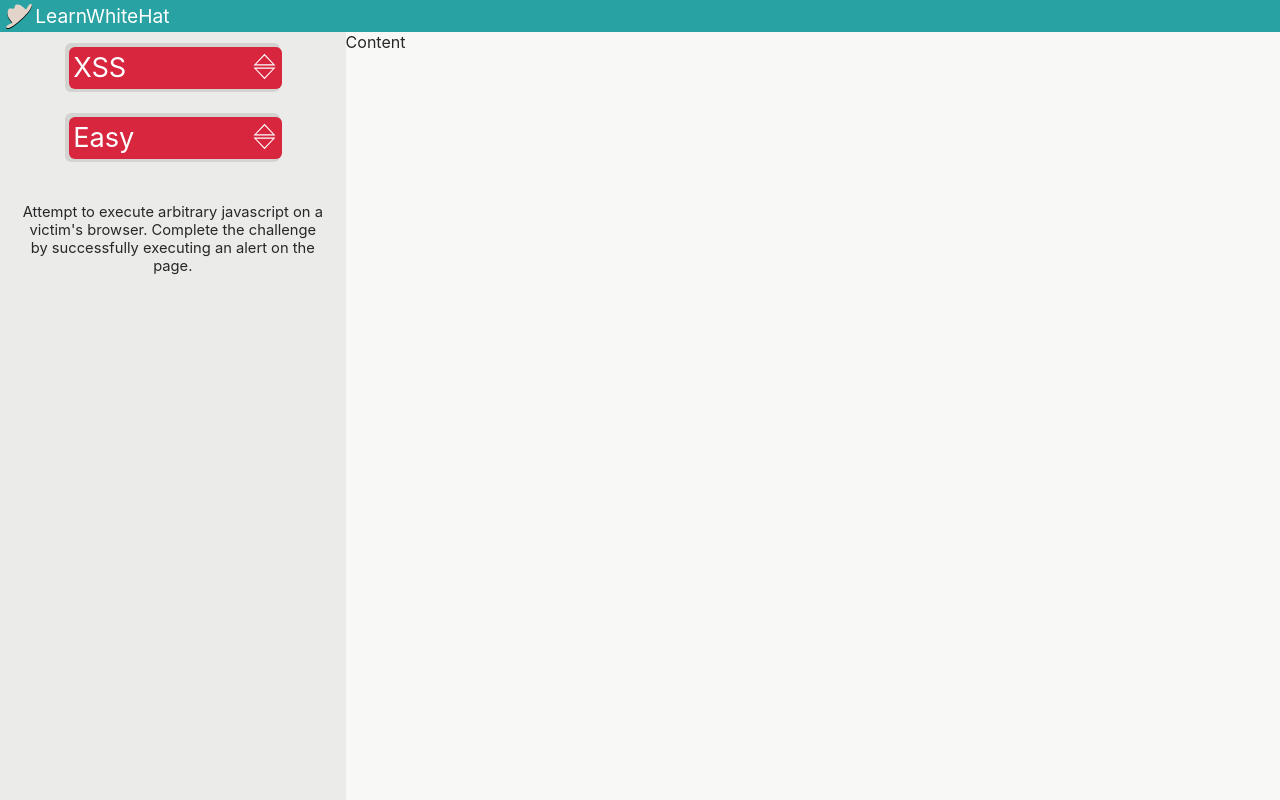
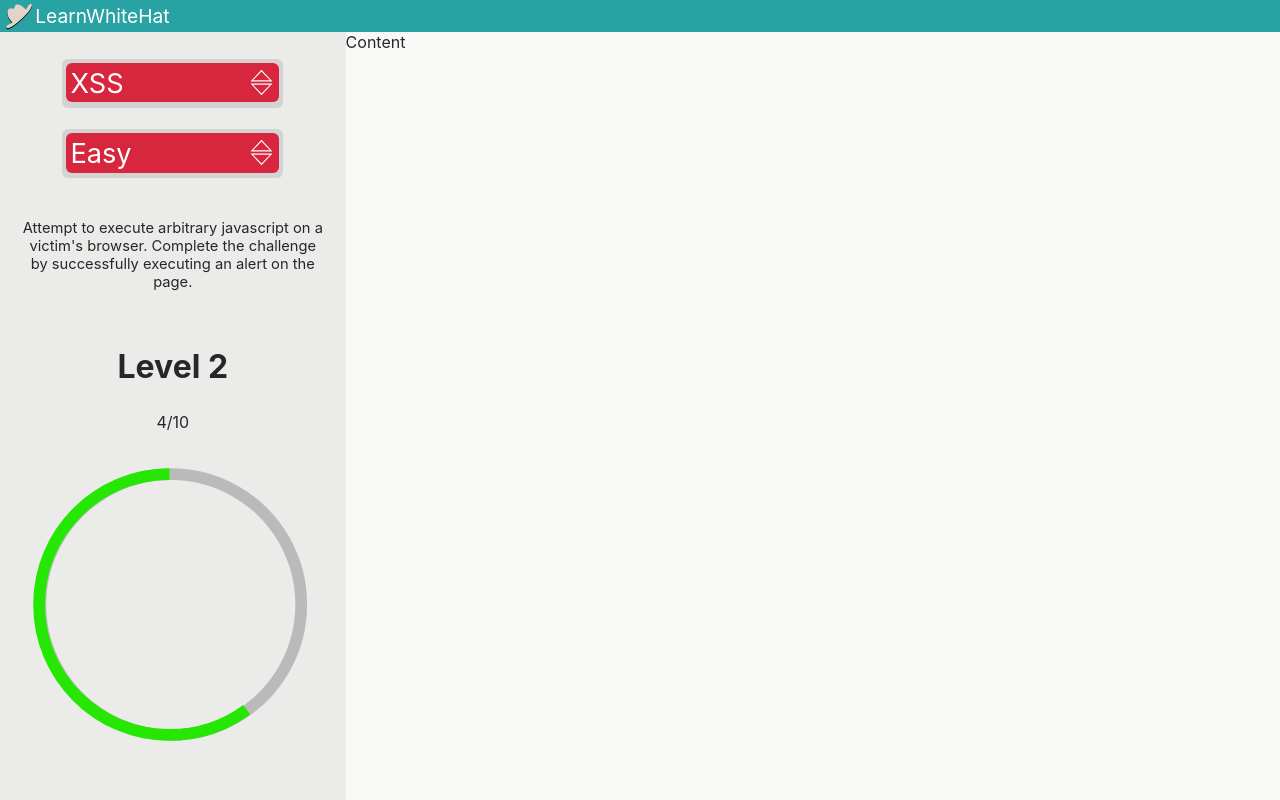
Before and after one commit to UltimatePro-Grammer/LearnWhiteHat, a React (Create React App) app: page / in a window 1280 px wide. Built offline with nearby package versions, Linux system fonts and the light colour scheme.

Commit message:
✨  Add XP Bar

```diff
--- a/src/Main/Sidebar/Dropdown/Dropdown.css
+++ b/src/Main/Sidebar/Dropdown/Dropdown.css
@@ -1,7 +1,7 @@
 .Dropdown {
     font-size:1.7em;
     min-width: 4rem;
-    max-width: 60%;
+    max-width: 65%;
     margin: 0.4em auto;
 
     -moz-appearance: none;
@@ -13,4 +13,6 @@
     border-radius: 6px;
     transition: height .1s;
     height:1.5em;
+
+    /* overflow: hidden; */
 }
--- a/src/Main/Sidebar/Dropdown/Dropdown.tsx
+++ b/src/Main/Sidebar/Dropdown/Dropdown.tsx
@@ -14,7 +14,7 @@ class Dropdown extends React.Component<{options: Array<string>, selection: (val:
     }
     dropClick = (val: string)=>{
         if(this.state.selected === val && !this.state.dropped) {
-            this.setState({dropped: true, shown:this.props.options, shownHeight:this.props.options.length * 1.3});
+            this.setState({dropped: true, shown:this.props.options, shownHeight: this.props.options.length * 1.35 });
         } else if(this.state.dropped) {
             this.setState({dropped: false, shown:[val], selected: val, shownHeight: 1.5});
             this.props.selection(val);
--- a/src/Main/Sidebar/Dropdown/DropdownOption/DropdownOption.css
+++ b/src/Main/Sidebar/Dropdown/DropdownOption/DropdownOption.css
@@ -1,6 +1,6 @@
 .DropdownOption {
     cursor: pointer;
-    height: 1.25em;
+    height: 1.15em;
     width:16vw;
     border-radius: 6px;
 }
--- /dev/null
+++ b/src/Main/Sidebar/LevelContainer/LevelContainer.css
@@ -0,0 +1,9 @@
+.LevelContainer {
+    height: 60%;
+}
+.LevelContainer h1 {
+    font-size:2em;
+}
+.LevelContainer p, h1 {
+    text-align: center;
+}
--- /dev/null
+++ b/src/Main/Sidebar/LevelContainer/LevelContainer.tsx
@@ -0,0 +1,18 @@
+import React from 'react';
+import XP from './XP/XP';
+import './LevelContainer.css';
+
+class LevelContainer extends React.Component<{width?: string}, {}> {
+    render() {
+        return (
+            <div className="LevelContainer">
+                <h1>Level 2</h1>
+                <p>4/10</p>
+                <XP xp={60} width={this.props.width || undefined} />
+            </div>
+        )
+    }
+}
+
+
+export default LevelContainer;
--- /dev/null
+++ b/src/Main/Sidebar/LevelContainer/XP/XP.css
@@ -0,0 +1,44 @@
+.XP {
+    width: 16vw;
+    margin: 0 auto;
+    position: relative;
+    left: 3px;
+    text-align: center;
+}
+.svg-container {
+    display: inline-block;
+    text-align: unset;
+    position: relative;
+    max-width:60vw;
+}
+svg {
+    width: 100%;
+}
+
+svg:nth-child(2) {
+    position: absolute;
+    left: 0;
+    top: 0;
+    transform: rotate(-90deg);
+    -webkit-transform: rotate(-90deg);
+    -moz-transform: rotate(-90deg);
+    -ms-transform: rotate(-90deg);
+}
+svg:nth-child(2) path {
+    fill: none;
+    stroke-width: 9;
+    stroke-dasharray: 629;
+    stroke: rgba(38, 231, 3, 1);
+    animation: load 1s;
+}
+svg:nth-child(1) path {
+    fill: none;
+    stroke-width: 9;
+    stroke: rgba(0, 0, 0, 0.212);
+    transform: translateX(-4px) translateY(5px);
+}
+@keyframes load {
+    from {
+        stroke-dashoffset: 629;
+    }
+}
--- /dev/null
+++ b/src/Main/Sidebar/LevelContainer/XP/XP.tsx
@@ -0,0 +1,30 @@
+import React from 'react';
+import './XP.css';
+
+class XP extends React.Component<{xp: number, width?: string}, {}> {
+    render() {
+        return (
+            <div className="XP" data-percent="50%" style={{width: this.props.width}}>
+                <div className="svg-container">
+                    {/* SVG and some CSS from https://www.cssscript.com/animated-circular-progress-bar-using-svg-path-animation/ */}
+                    <svg viewBox="-15 -15 230 240">
+                        <g fill="none" strokeWidth="3" transform="translate(100,100)">
+                        <path d="M 0,-100 A 100,100 0 0,1 86.6,-50" stroke="url(#cl1)"/>
+                        <path d="M 86.6,-50 A 100,100 0 0,1 86.6,50" stroke="url(#cl2)"/>
+                        <path d="M 86.6,50 A 100,100 0 0,1 0,100" stroke="url(#cl3)"/>
+                        <path d="M 0,100 A 100,100 0 0,1 -86.6,50" stroke="url(#cl4)"/>
+                        <path d="M -86.6,50 A 100,100 0 0,1 -86.6,-50" stroke="url(#cl5)"/>
+                        <path d="M -86.6,-50 A 100,100 0 0,1 0,-100" stroke="url(#cl6)"/>
+                        </g>
+                    </svg>
+                    <svg viewBox="-15 -15 230 240">
+                        <path d="M200,100 C200,44.771525 155.228475,0 100,0 C44.771525,0 0,44.771525 0,100 C0,155.228475 44.771525,200 100,200 C155.228475,200 200,155.228475 200,100 Z" strokeDashoffset={629 * (1 - this.props.xp / 100)}></path>
+                    </svg>
+                </div>
+            </div>
+        )
+    }
+}
+
+
+export default XP;
--- a/src/Main/Sidebar/Sidebar.css
+++ b/src/Main/Sidebar/Sidebar.css
@@ -5,4 +5,7 @@
     background-color: rgba(0,0,0,0.05);
     display: flex;
     flex-direction: column;
+    overflow: auto;
+    height:calc(100vh - 3rem);
+    padding-top: 1rem;
 }
--- a/src/Main/Sidebar/Sidebar.tsx
+++ b/src/Main/Sidebar/Sidebar.tsx
@@ -3,29 +3,41 @@ import './Sidebar.css';
 import Dropdown from './Dropdown/Dropdown';
 import Description from './Description/Description';
 import ResizeObserver from 'resize-observer-polyfill';
+import LevelContainer from './LevelContainer/LevelContainer';
 
-class Sidebar extends React.Component<{}, {width: string}> {
+class Sidebar extends React.Component<{}, {width: string, desc: string}> {
     container: React.RefObject<HTMLElement>
+    descriptions: {[index: string]: string} = {
+        XSS: "Attempt to execute arbitrary javascript on a victim's browser. Complete the challenge by successfully executing an alert on the page.",
+        CTF: "CTF (Capture The Flag) involves finding a specific string token which is submitted to beat the challenge."
+    }
+    handleGenreSelect = (value: string)=>{
+        this.setState({desc: this.descriptions[value]})
+    }
     constructor(props: object) {
         super(props);
         this.state = {
-            width: ""
+            width: "",
+            desc: this.descriptions.XSS
         }
         this.container = createRef();
     }
     render() {
         return (
             <aside className="Sidebar" ref={this.container}>
-                <Dropdown options={["XSS", "CTF", "Password Crack"]} selection={(val: string)=>{console.log(val)}} />
+                <Dropdown options={["XSS", "CTF"]} selection={this.handleGenreSelect} />
                 <Dropdown options={["Easy", "Intermediate", "Advanced", "Pro"]} selection={(val: string)=>{console.log(val)}} />
-                <Description content="Attempt to execute arbitrary javascript on a victim's browser. Complete the challenge by successfully executing an alert on the page." width={this.state.width} />
+                <Description content={this.state.desc} width={this.state.width} />
+                <LevelContainer width={this.state.width} />
             </aside>
         )
     }
     componentDidMount() {
         const ro = new ResizeObserver((entries)=>{
-            entries.forEach((entry)=>{
-                this.setState({width: entry.contentRect.width < 560 ? (entry.contentRect.width - 40).toString()+"px" : ""});
+            window.requestAnimationFrame(()=>{
+                entries.forEach((entry)=>{
+                    this.setState({width: entry.contentRect.width < 560 ? (entry.contentRect.width - 40).toString()+"px" : ""});
+                });
             });
         });
         if(this.container.current) {
```
